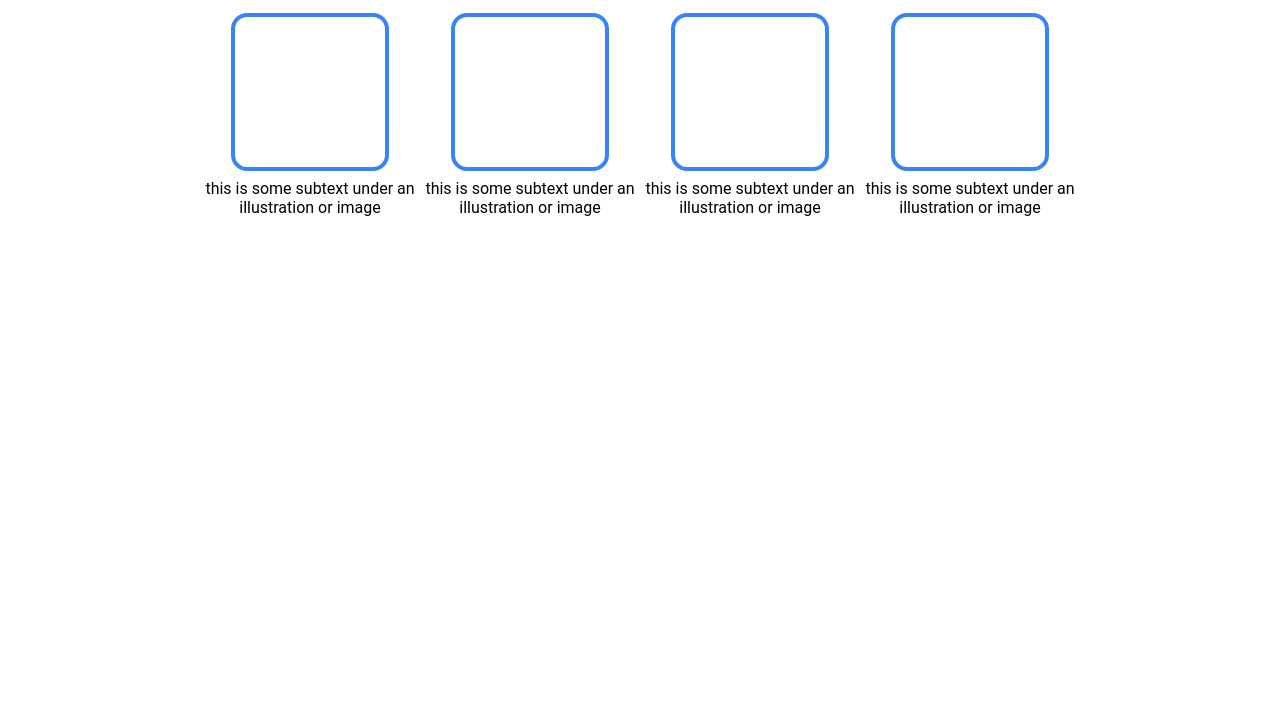
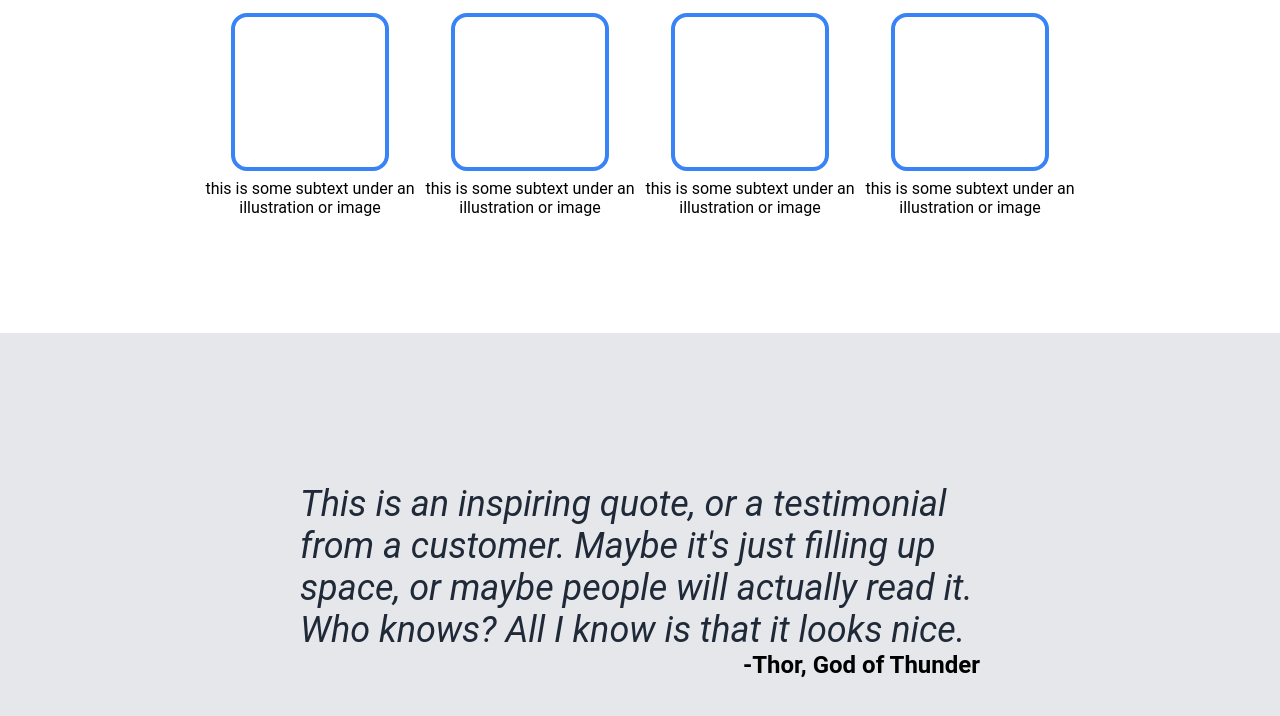
Before and after one commit to Bing76/landing-page, a plain HTML site: page index.html in a window 1280 px wide. Shown: the part 648-1364 px from the top of the page. Before the commit the page ends 881 px from the top, so only its background shows below. Drawn offline with Linux system fonts and the light colour scheme.

Commit message:
Add elements, layout and style for quote section in HTML, CSS

```diff
--- a/index.html
+++ b/index.html
@@ -44,6 +44,10 @@
             </li>
         </ul>
     </div>
+    <div class="quote-section">
+        <div class="quote">This is an inspiring quote, or a testimonial from a customer. Maybe it's just filling up space, or maybe people will actually read it. Who knows? All I know is that it looks nice.</div>
+        <div class="attribution">-Thor, God of Thunder</div>
+    </div>
 
 </body>
 </html>
--- a/styles.css
+++ b/styles.css
@@ -104,6 +104,7 @@ ul {
     justify-content: space-between;
     padding-left: 200px;
     padding-right: 200px;
+    padding-bottom: 100px;
 }
 
 .info-list-item {
@@ -113,3 +114,23 @@ ul {
     flex-direction: column;
     gap: 8px;
 }
+
+.quote-section {
+    background-color: #e5e7eb;
+    padding-left: 300px;
+    padding-right: 300px;
+    padding-top: 150px;
+    padding-bottom: 150px;
+}
+
+.quote {
+    font-size: 36px;
+    font-style: italic;
+    color: #1F2937
+}
+
+.attribution {
+    text-align: right;
+    font-weight: bold;
+    font-size: 24px;
+}
```
